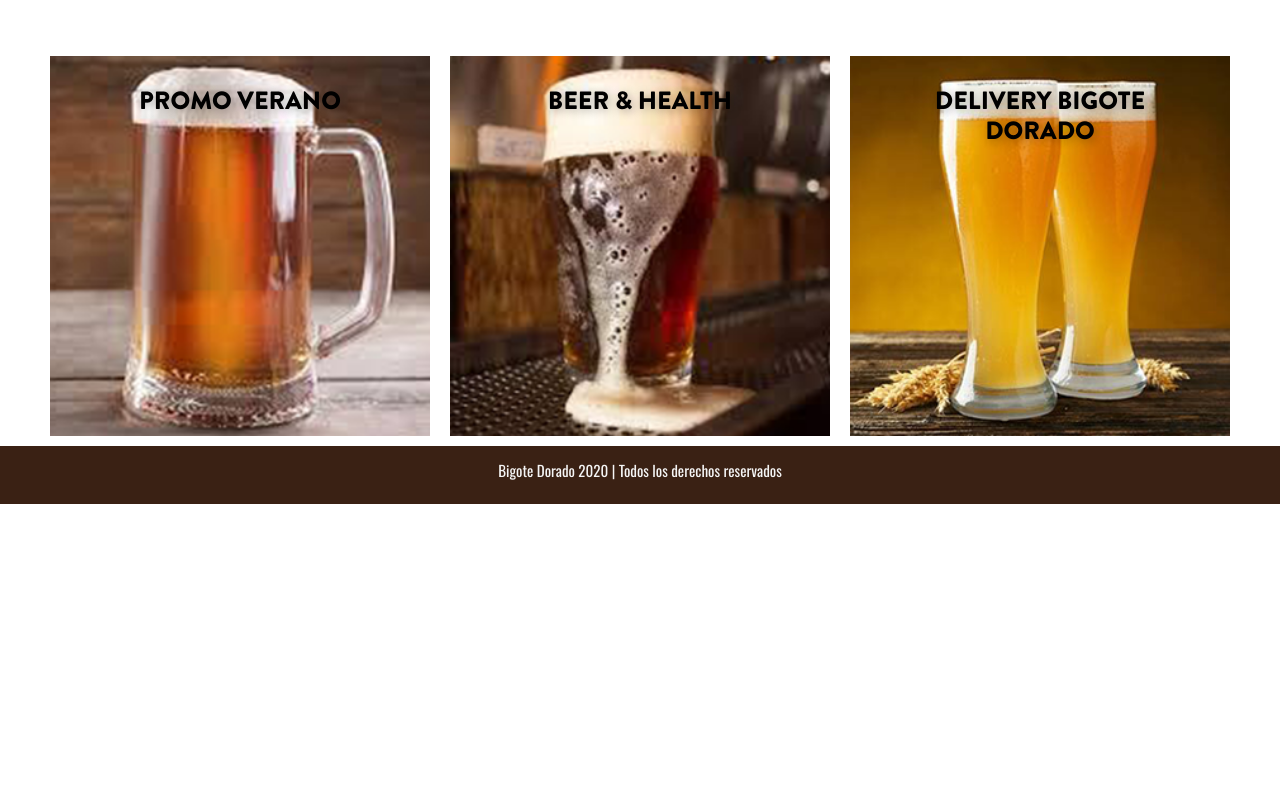
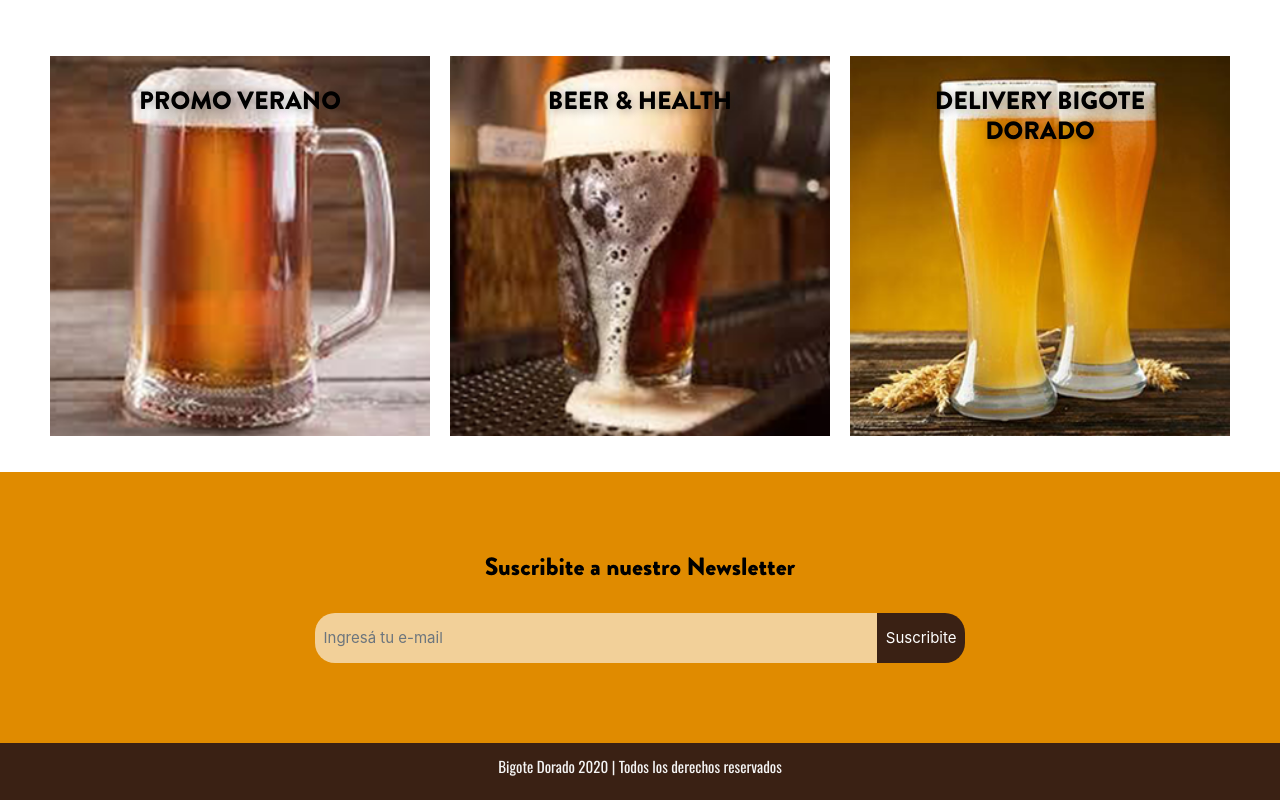
Before and after one commit to dianaledist/Bigote_Dorado_Website, a website: page index.html in a window 1280 px wide. Shown: the part 1842-2642 px from the top of the page. Before the commit the page ends 2346 px from the top, so only its background shows below. Drawn offline with nearby package versions, Linux system fonts and the light colour scheme.

Commit message:
Suscripcion index y correccion footer

```diff
--- a/index.html
+++ b/index.html
@@ -96,7 +96,7 @@
         <img src="multimedia/indexingred1.png" class="img-fluid indexingredientes_fotos">
         <img src="multimedia/indexingred2.png" class="img-fluid indexingredientes_fotos">
         <img src="multimedia/indexingred3.png" class="img-fluid indexingredientes_fotos">
-        <img src="https://encrypted-tbn0.gstatic.com/images?q=tbn%3AANd9GcSMWKKl5rz1tOemWwPFXz4mWDj6azpBWwDQUA&usqp=CAU" class="img-fluid indexingredientes_frase">
+        <img src="multimedia/bigote_dorado.svg" class="img-fluid indexingredientes_frase">
   </section>
 
   <section class="indexfoto">
@@ -155,37 +155,23 @@
 
     </div>
 
-    <!-- <section class="d-flex justify-content-around indexgaleria">
-        <div class="card indexgaleria__card" style="width: 18rem;">
-            <img src="multimedia/indexlager.png" class="card-img-top" alt="...">
-            <div class="card-body">
-              <p class="card-text">Lager es un tipo de cerveza con fermentación baja, con sabor acentuado y se sirve bien fría</p>
-            </div>
-          </div>
-
-          <div class="card indexgaleria__card" style="width: 18rem;">
-            <img src="multimedia/indexpilsner.png" class="card-img-top" alt="...">
-            <div class="card-body">
-              <p class="card-text">Pilsener es un subtipo de lager elaborada en el siglo XIX en la ciudad checa de Pilsen</p>
-            </div>
-          </div>
-
-          <div class="card indexgaleria__card" style="width: 18rem;">
-            <img src="multimedia/indexipa.png" class="card-img-top" alt="...">
-            <div class="card-body">
-              <p class="card-text">La IPA es un estilo de cerveza de tradición inglesa que se caracteriza como una ale pálida y espumosa</p>
-            </div>
-          </div>
-
-          <div class="card" style="width: 18rem;">
-            <img src="multimedia/indexweiss.png" class="card-img-top" alt="...">
-            <div class="card-body">
-              <p class="card-text">La weissbier es una variedad de cerveza de trigo típica de la región de Baviera, sur de Alemania</p>
-            </div>
-          </div>
-    </section> -->
-
-
+    <section class="home-newsletter">
+      <div class="container">
+      <div class="row">
+      <div class="col-sm-12">
+        <div class="single">
+          <h1 class="header__title">Suscribite a nuestro Newsletter</h2>
+        <div class="input-group">
+               <input type="email" class="form-control" placeholder="Ingresá tu e-mail">
+               <span class="input-group-btn">
+               <button class="btn btn-theme" type="submit">Suscribite</button>
+               </span>
+                </div>
+        </div>
+      </div>
+      </div>
+      </div>
+      </section>
 
     <footer class="container-fluid d-flex justify-content-center footer">
 
--- a/scss/_header.scss
+++ b/scss/_header.scss
@@ -74,8 +74,6 @@
     }
 }
 
-
-
 .navbar-logo {
     width: 100px;
     padding-left: 2%;
--- a/scss/_home.scss
+++ b/scss/_home.scss
@@ -98,8 +98,8 @@
 }
 .tile:hover
 {
-/*   background-color:#99aeff; */
-box-shadow: 0px 35px 77px -17px rgba(0,0,0,0.64);
+
+box-shadow: 0px 35px 77px -17px rgba(0, 0, 0, 0.253);
   transform:scale(1.05);
 }
 .tile:hover img
@@ -166,3 +166,37 @@ box-shadow: 0px 35px 77px -17px rgba(0,0,0,0.64);
     width:400px;
   }
 }
+
+.header__title
+{
+    padding-bottom: 4%;
+}
+.home-newsletter {
+    margin-top: 2%;
+    padding: 80px 0;
+    background: $amarilloacento;
+    }
+
+    .home-newsletter .single {
+    max-width: 650px;
+    margin: 0 auto;
+    text-align: center;
+    position: relative;
+    z-index: 2; }
+
+    .home-newsletter .single .form-control {
+    font-size: 1.5rem;
+    height: 50px;
+    background: rgba(255, 255, 255, 0.6);
+    border-color: transparent;
+    border-radius: 20px 0 0 20px; }
+    .home-newsletter .single .form-control:focus {
+    box-shadow: none;
+    border-color: $colorladrillo; }
+    .home-newsletter .single .btn {
+    font-size: 1.5rem;
+    min-height: 50px;
+    border-radius: 0 20px 20px 0;
+    background: $marronoscuro;
+    color: #fff;
+    }
```
Also changed, not shown: cerveblog.html (+4 -2 lines), contacto.html (+5 -3 lines), nuestras_birras.html (+5 -3 lines), quienes_somos.html (+4 -2 lines), css/style.css, scss/_typography.scss (line endings or trailing spaces).
